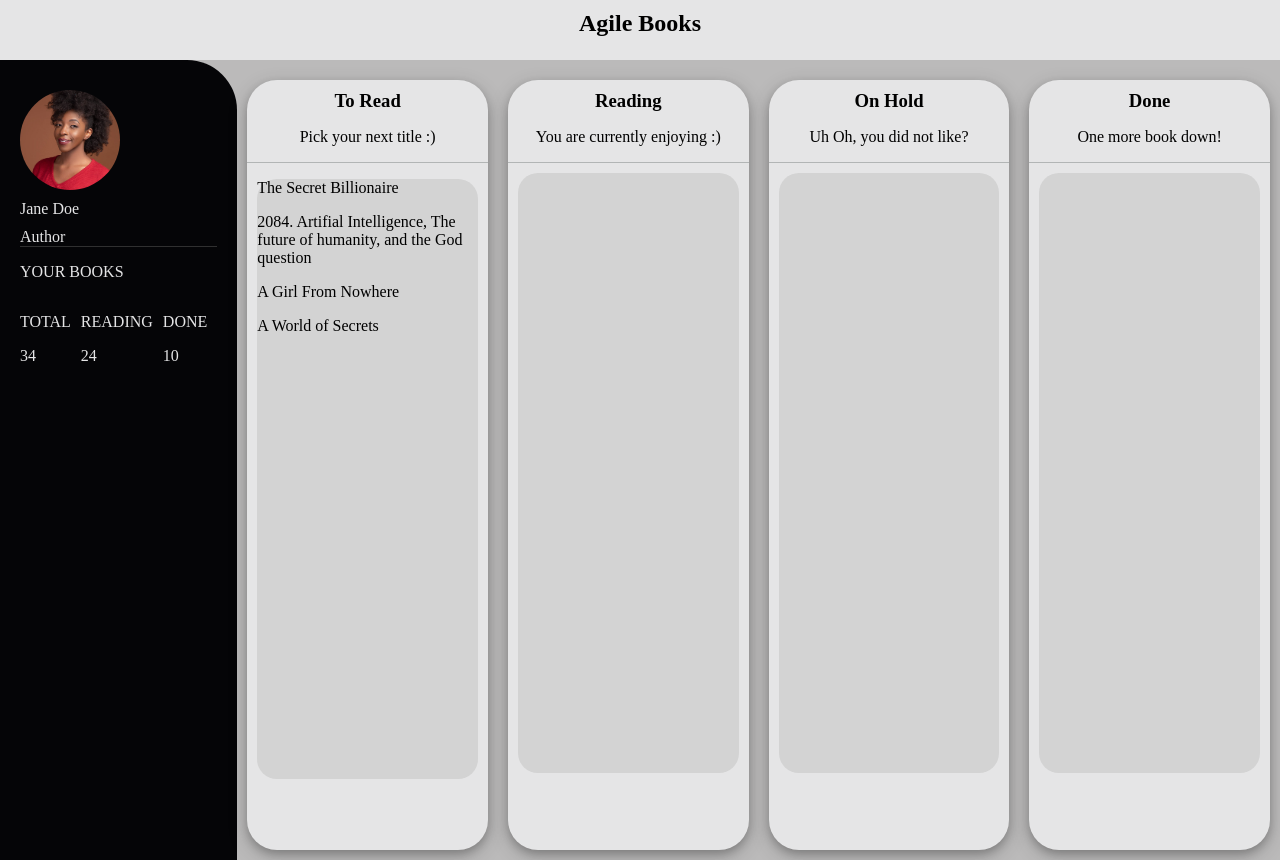
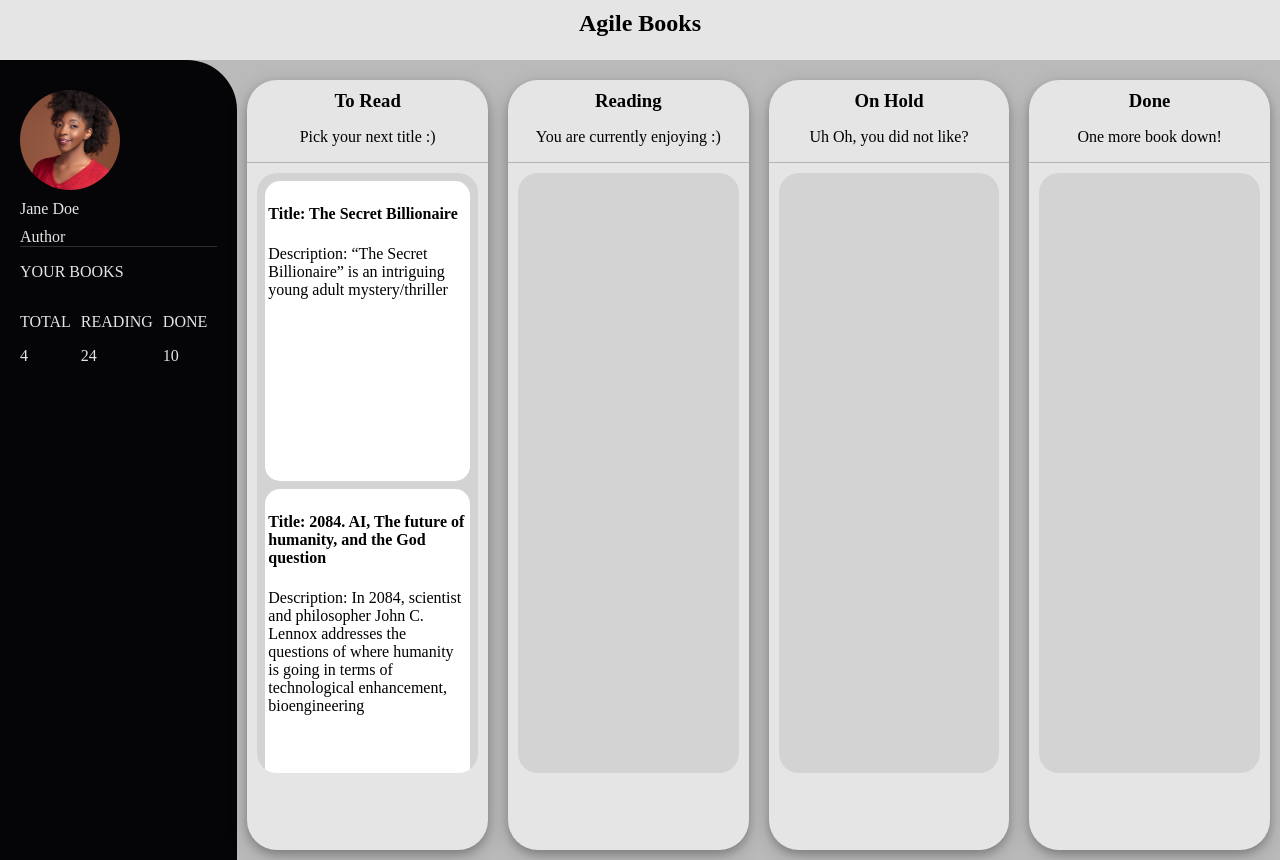
Before and after one commit to gertie-sheshe/agile-books, a React (Create React App) app: page /demo in a window 1280 px wide. Built offline with nearby package versions, Linux system fonts and the light colour scheme; a web font is replaced by a local one.

Commit message:
styling and data

```diff
--- a/src/components/demo/demo-data.js
+++ b/src/components/demo/demo-data.js
@@ -0,0 +1,30 @@
+export const books = [
+  {
+    id: 1,
+    title: 'The Secret Billionaire',
+    description:
+      '“The Secret Billionaire” is an intriguing young adult mystery/thriller',
+    author: 'Teymour Shahabi',
+  },
+  {
+    id: 2,
+    title: '2084. AI, The future of humanity, and the God question',
+    description:
+      'In 2084, scientist and philosopher John C. Lennox addresses the questions of where humanity is going in terms of technological enhancement, bioengineering',
+    author: 'John Lennox',
+  },
+  {
+    id: 3,
+    title: 'A Girl From Nowhere',
+    description:
+      'Surrounded by fire, a girl with mysterious powers and a young warrior search for safety.',
+    author: 'James Maxwell',
+  },
+  {
+    id: 4,
+    title: 'A World of Secrets',
+    description:
+      "Taimin and Selena must discover the truth about their world--before it's too late",
+    author: 'James Maxwell',
+  },
+];
--- a/src/components/demo/demo.js
+++ b/src/components/demo/demo.js
@@ -1,40 +1,11 @@
 import React, { Component } from 'react';
+import { books } from './demo-data';
 import './demo.scss';
 
 class Demo extends Component {
   state = {
     title: 'Drag me',
-    books: [
-      {
-        id: 1,
-        title: 'The Secret Billionaire',
-        description:
-          '“The Secret Billionaire” is an intriguing young adult mystery/thriller',
-        author: 'Teymour Shahabi',
-      },
-      {
-        id: 2,
-        title:
-          '2084. Artifial Intelligence, The future of humanity, and the God question',
-        description:
-          'In 2084, scientist and philosopher John C. Lennox addresses the questions of where humanity is going in terms of technological enhancement, bioengineering',
-        author: 'John Lennox',
-      },
-      {
-        id: 3,
-        title: 'A Girl From Nowhere',
-        description:
-          'Surrounded by fire, a girl with mysterious powers and a young warrior search for safety.',
-        author: 'James Maxwell',
-      },
-      {
-        id: 4,
-        title: 'A World of Secrets',
-        description:
-          "Taimin and Selena must discover the truth about their world--before it's too late",
-        author: 'James Maxwell',
-      },
-    ],
+    books: books ? books : [],
   };
 
   onDragOver = (event) => {
@@ -53,12 +24,14 @@ class Demo extends Component {
   renderBooks = (books) => {
     return books.map((book) => (
       <div
+        className="draggable"
         key={book.id}
         id={book.id}
         draggable
         onDragStart={(event) => this.onDragStart(event)}
       >
-        <p>{book.title}</p>
+        <h4>Title: {book.title}</h4>
+        <p>Description: {book.description}</p>
       </div>
     ));
   };
@@ -79,7 +52,7 @@ class Demo extends Component {
             <div className="book-totals">
               <div>
                 <p>TOTAL</p>
-                <p>34</p>
+                <p>{this.state.books.length}</p>
               </div>
               <div>
                 <p>READING</p>
--- a/src/components/demo/demo.scss
+++ b/src/components/demo/demo.scss
@@ -19,6 +19,18 @@
       height: 75vh;
       margin: 10px 10px 10px 10px;
       border-radius: 20px;
+      padding: 4px;
+      overflow: scroll;
+
+      .draggable {
+        background-color: white;
+        border-radius: 15px;
+        padding: 3px;
+        margin: 4px;
+        margin-bottom: 8px;
+        height: 300px;
+        overflow: scroll;
+      }
     }
 
     h3 {
```
